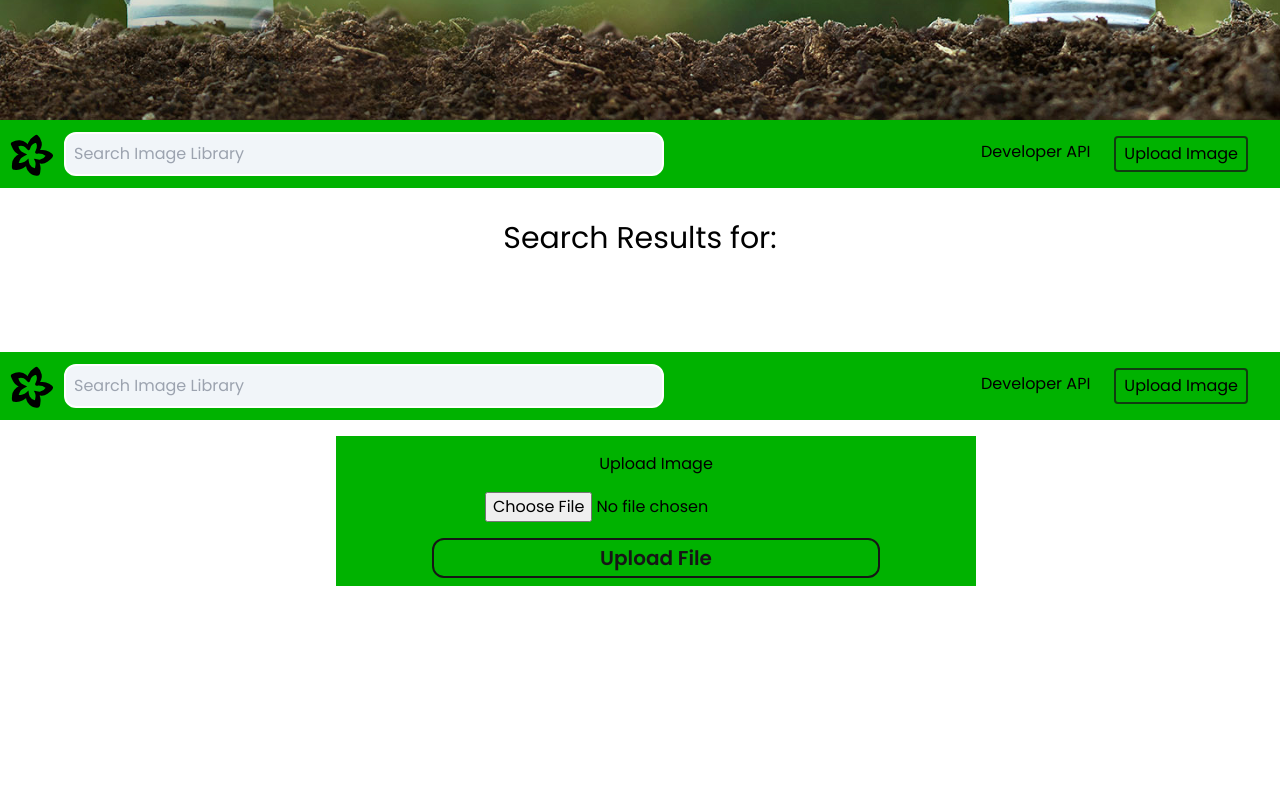
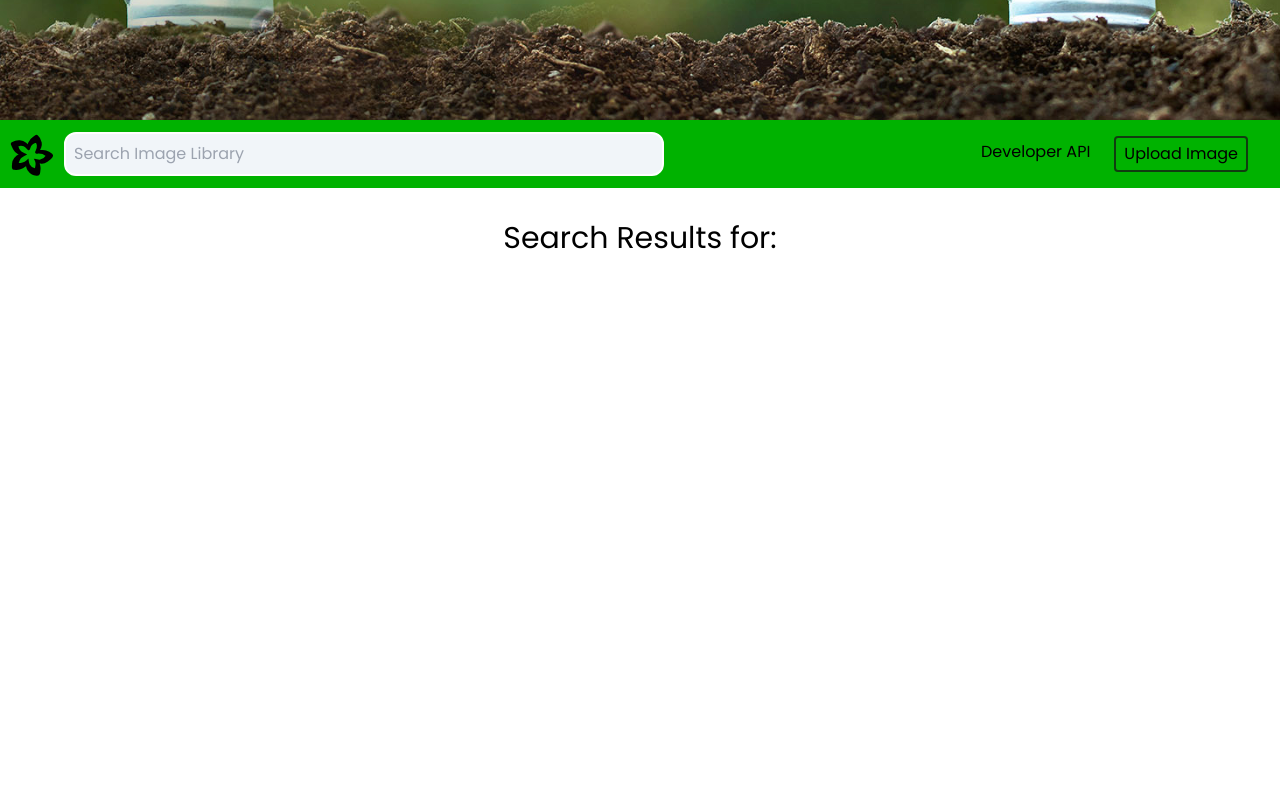
Before and after one commit to matt-powelldev2784/Redry_Image_Library_Client, a React (Create React App) app: page / in a window 1280 px wide. Shown: the part 680-1480 px from the top of the page. Before the commit the page ends 1282 px from the top, so only its background shows below. Built offline with nearby package versions, Linux system fonts and the light colour scheme.

Commit message:
add initial code for upload image

```diff
--- a/src/components/searchResults/SearchResults.tsx
+++ b/src/components/searchResults/SearchResults.tsx
@@ -14,7 +14,7 @@
   })
 
   return (
-    <section>
+    <section className="min-h-screen">
       <SecondaryNav />
       <div className="flex w-screen flex-col items-center justify-center">
         <h1 className="mx-8 mt-8 text-center text-3xl">
--- a/src/components/uploadImage/UploadImage.tsx
+++ b/src/components/uploadImage/UploadImage.tsx
@@ -23,7 +23,7 @@
   return (
     <section>
       <SecondaryNav />
-      <article className="m-4 flex w-full items-center justify-center">
+      <article className="m-4 flex min-h-screen w-full items-center justify-center">
         <div className="flex w-1/2 flex-col items-center justify-center bg-primaryGreen">
           <h1 className="m-4">Upload Image</h1>
           <form className="flex flex-col items-center justify-center">
--- a/src/components/uploadImage/addImageDetailsToDb.ts
+++ b/src/components/uploadImage/addImageDetailsToDb.ts
@@ -3,8 +3,8 @@
     const imageProp = {
       path: imageUrl,
       uploadedBy: 'Matthew Powell',
-      description: 'cat in a hat',
-      tags: ['cat', 'hat'],
+      description: 'man mooon',
+      tags: ['man', 'moon'],
     }
 
     const url = 'http://18.134.11.162:5001/add-image-details-to-db'
--- a/src/components/uploadImage/addImageToBucket.ts
+++ b/src/components/uploadImage/addImageToBucket.ts
@@ -15,9 +15,6 @@
     })
 
     const imageUrl = url.split('?')[0]
-    const img = document.createElement('img')
-    img.src = imageUrl
-    document.body.appendChild(img)
 
     return imageUrl
   } catch (err) {
```
